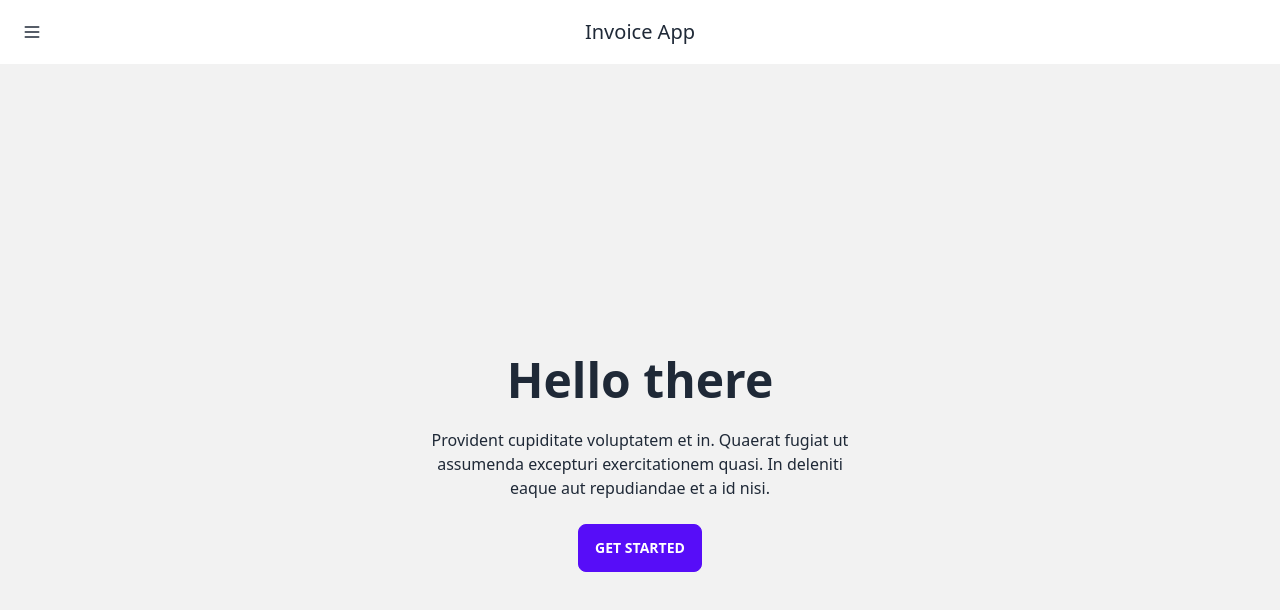
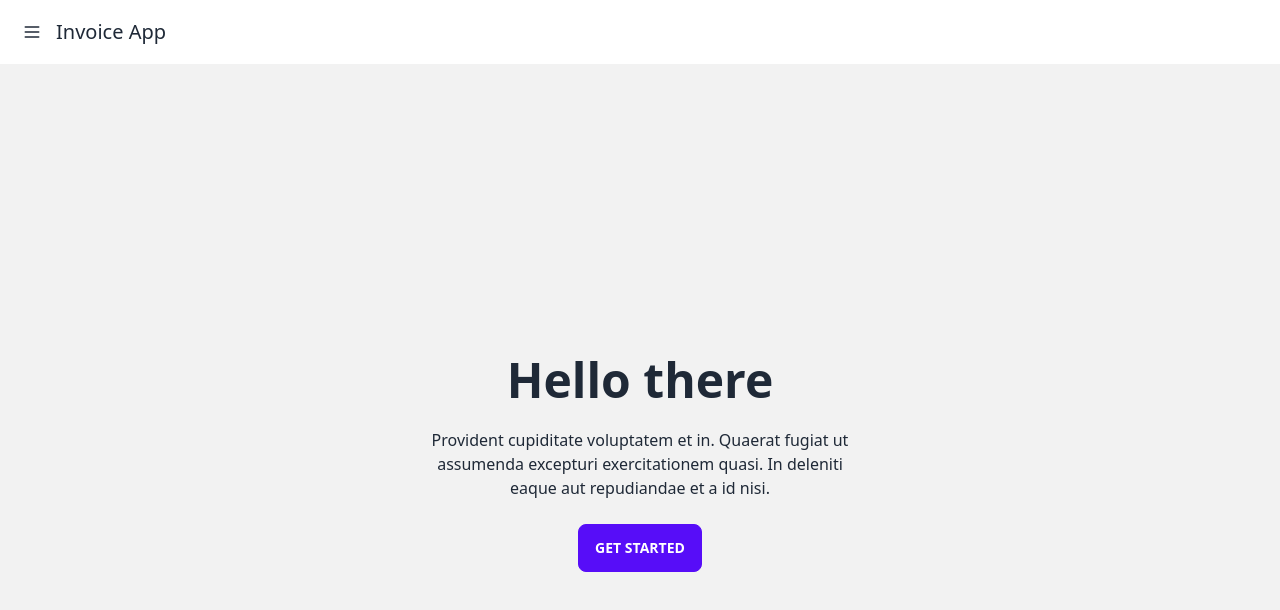
Before and after one commit to creativenull/invoice-app, a Nuxt app: page / in a window 1280 px wide. Shown: the top 610 px of the page. Built offline with nearby package versions, Linux system fonts and the light colour scheme.

Commit message:
fix: mv title to left

```diff
--- a/components/AppHeader.vue
+++ b/components/AppHeader.vue
@@ -20,10 +20,9 @@
           </label>
         </div>
       </div>
-    </div>
-    <div class="navbar-center">
       <span class="normal-case text-xl">Invoice App</span>
     </div>
+    <div class="navbar-center"></div>
     <div class="navbar-end"></div>
   </div>
 </template>
```
